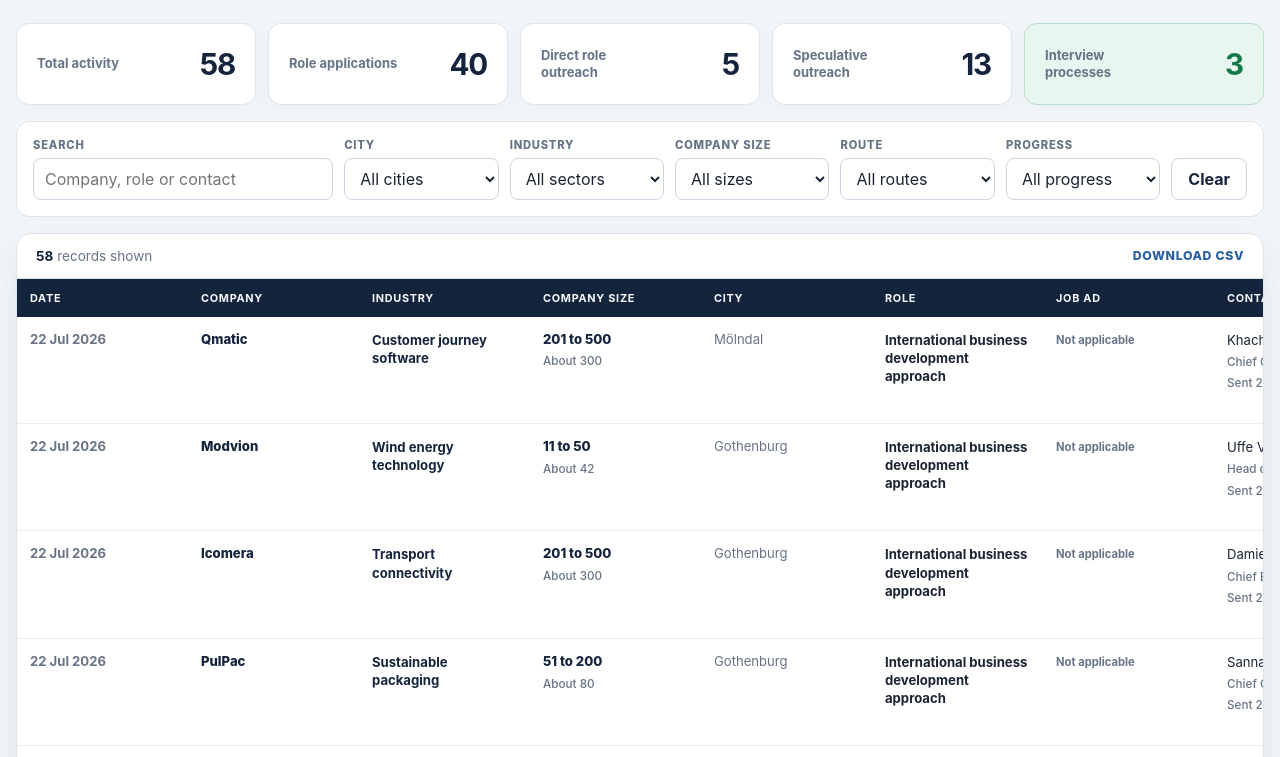
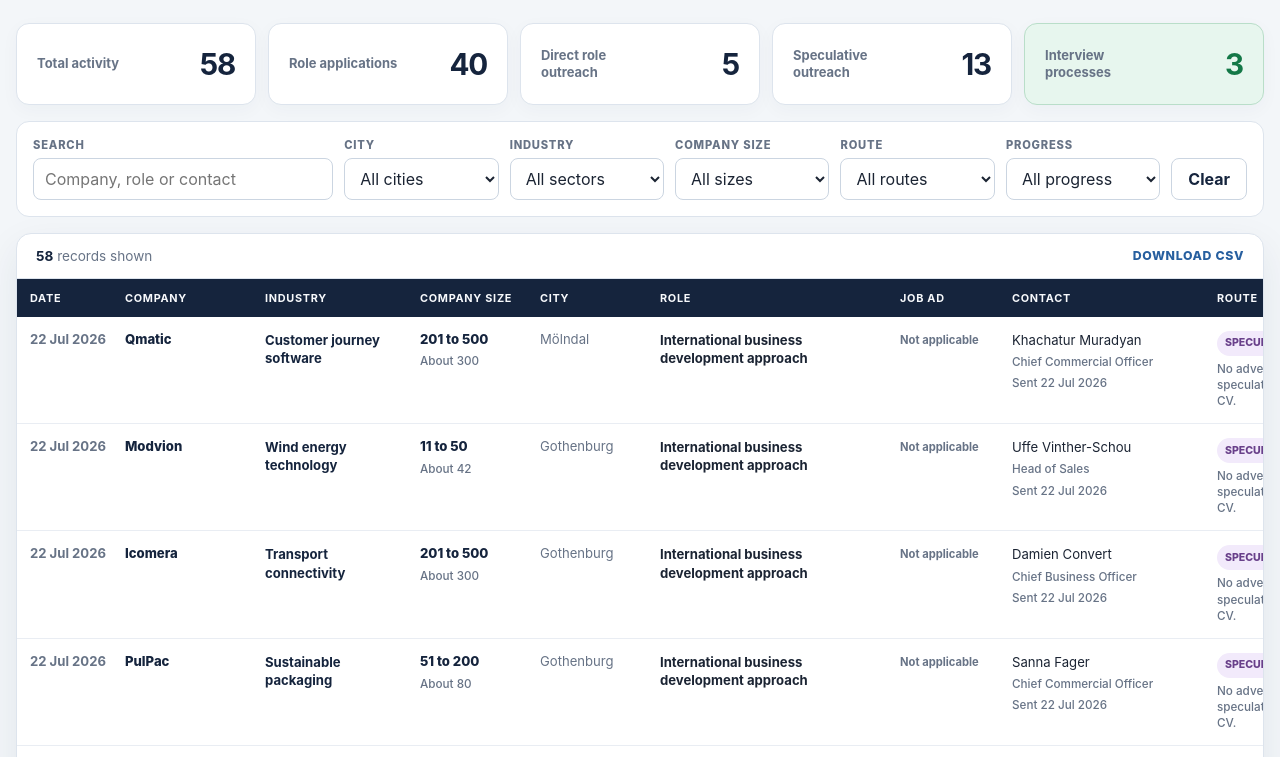
Before and after one commit to Pomeroi9Langmaid/Job-Hunting, a plain HTML site: page index.html in a window 1280 px wide. Shown: the part 159-916 px from the top of the page. Drawn offline with Linux system fonts and the light colour scheme.

Commit message:
Apply explicit tracker column widths

```diff
--- a/styles.css
+++ b/styles.css
@@ -246,6 +246,17 @@
   border-collapse: collapse;
   table-layout: fixed;
 }
+
+.col-date { width: 95px; }
+.col-company { width: 140px; }
+.col-industry { width: 155px; }
+.col-size { width: 120px; }
+.col-city { width: 120px; }
+.col-role { width: 240px; }
+.col-job-ad { width: 112px; }
+.col-contact { width: 205px; }
+.col-route { width: 205px; }
+.col-progress { width: 320px; }
 
 th {
   padding: 12px 13px;
```
